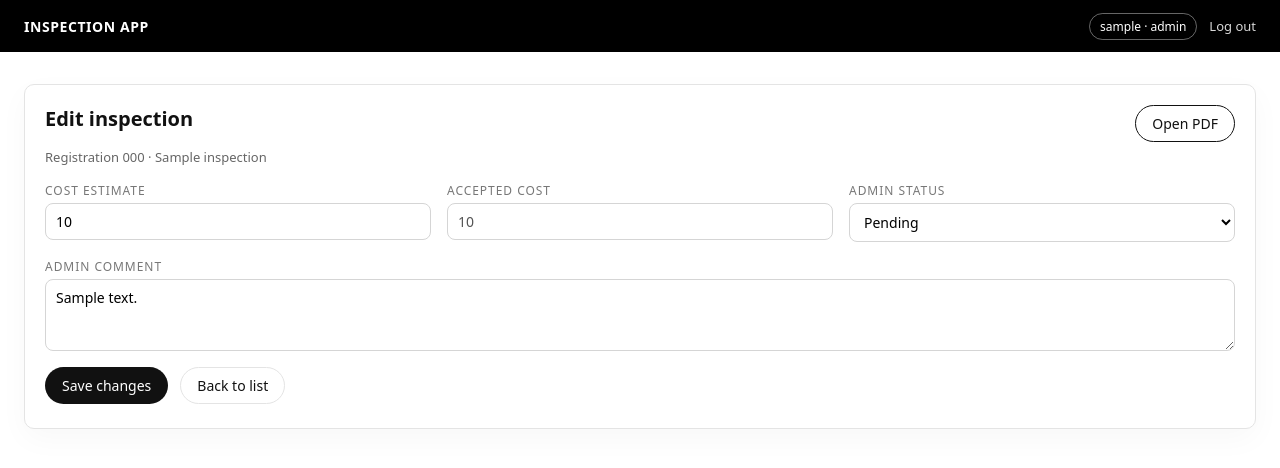
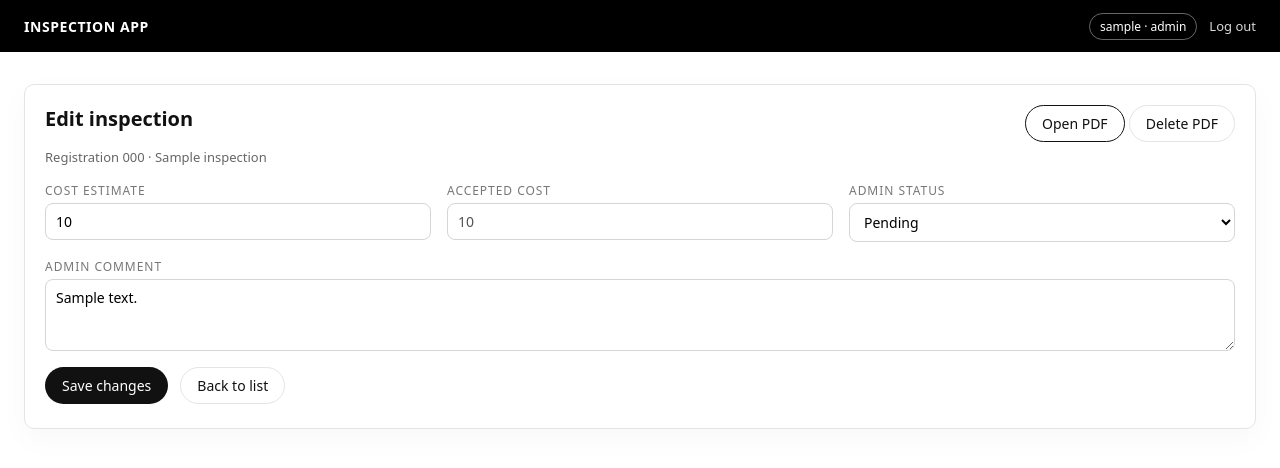
Before and after one commit to jakobtivell-cpu/inspection-app, a Flask app: page /inspection/1/edit in a window 1280 px wide. Shown: the top 468 px of the page. Run offline with Flask 3, Linux system fonts and the light colour scheme; the visitor is signed in with stand-in values (Sample User, id 1); tables that the repository leaves empty hold one stand-in row (values such as "Sample post").

Commit message:
Hide deleted PDFs from inspection list

```diff
--- a/app.py
+++ b/app.py
@@ -1,8 +1,18 @@
 import os
+from io import BytesIO
 from datetime import datetime
 from functools import wraps
 
-from flask import Flask, render_template, request, redirect, url_for, send_from_directory, session, flash
+from flask import (
+    Flask,
+    flash,
+    redirect,
+    render_template,
+    request,
+    send_file,
+    session,
+    url_for,
+)
 from flask_sqlalchemy import SQLAlchemy
 from werkzeug.utils import secure_filename
 from sqlalchemy import or_, text, inspect
@@ -31,8 +41,8 @@ db = SQLAlchemy(app)
 ALLOWED_EXTENSIONS = {'pdf'}
 
 USERS = {
-    "admin": {"password": "admin123", "role": "admin"},
-    "approver": {"password": "approver123", "role": "reviewer"},
+    "admin": {"password": "#GladPippi28!", "role": "admin"},
+    "approver": {"password": "#GladPingvin12!", "role": "reviewer"},
 }
 
 ADMIN_STATUSES = ["Pending", "Awaiting approval", "Disputed", "Accepted"]
@@ -59,6 +69,7 @@ class Inspection(db.Model):
     registration_number = db.Column(db.String(50), nullable=False)
     dealer_name = db.Column(db.String(120), nullable=True)
     pdf_filename = db.Column(db.String(255), nullable=False)
+    pdf_data = db.Column(db.LargeBinary, nullable=True)
     cost_estimate = db.Column(db.Integer, nullable=True)
     accepted_cost = db.Column(db.Integer, nullable=True)
     status_admin = db.Column(db.String(30), default="Pending")
@@ -67,6 +78,16 @@ class Inspection(db.Model):
     comment_reviewer = db.Column(db.Text, nullable=True)
     created_at = db.Column(db.DateTime, default=datetime.utcnow)
     updated_at = db.Column(db.DateTime, default=datetime.utcnow, onupdate=datetime.utcnow)
+
+    @property
+    def pdf_file_path(self) -> str:
+        return os.path.join(app.config["UPLOAD_FOLDER"], self.pdf_filename)
+
+    @property
+    def has_pdf(self) -> bool:
+        if self.pdf_data:
+            return True
+        return os.path.exists(self.pdf_file_path)
 
 
 def ensure_inspection_columns():
@@ -82,12 +103,16 @@ def ensure_inspection_columns():
         if name not in existing_columns:
             ddl_statements.append(f"ALTER TABLE inspections ADD COLUMN {name} {ddl}")
 
+    dialect = db.engine.url.get_dialect().name
+    binary_type = "BYTEA" if dialect == "postgresql" else "BLOB"
+
     add_column("cost_estimate", "INTEGER")
     add_column("accepted_cost", "INTEGER")
     add_column("status_admin", "VARCHAR(30) DEFAULT 'Pending'")
     add_column("status_reviewer", "VARCHAR(20) DEFAULT 'Pending'")
     add_column("comment_admin", "TEXT")
     add_column("comment_reviewer", "TEXT")
+    add_column("pdf_data", binary_type)
 
     if ddl_statements:
         with db.engine.begin() as conn:
@@ -168,12 +193,15 @@ def upload_inspection():
         timestamp = datetime.utcnow().strftime("%Y%m%d%H%M%S")
         filename = f"{timestamp}_{filename}"
         file_path = os.path.join(app.config["UPLOAD_FOLDER"], filename)
-        file.save(file_path)
+        file_bytes = file.read()
+        with open(file_path, "wb") as f:
+            f.write(file_bytes)
 
         inspection = Inspection(
             registration_number=registration_number,
             dealer_name=dealer_name or None,
             pdf_filename=filename,
+            pdf_data=file_bytes,
             status_admin="Pending",
             status_reviewer="Pending",
         )
@@ -256,11 +284,46 @@ def update_accepted_cost(inspection_id: int):
 @login_required
 def view_pdf(inspection_id: int):
     inspection = Inspection.query.get_or_404(inspection_id)
-    return send_from_directory(
-        app.config["UPLOAD_FOLDER"],
-        inspection.pdf_filename,
-        as_attachment=False
-    )
+    if inspection.pdf_data:
+        return send_file(
+            BytesIO(inspection.pdf_data),
+            mimetype="application/pdf",
+            download_name=inspection.pdf_filename,
+            as_attachment=False,
+        )
+
+    if os.path.exists(inspection.pdf_file_path):
+        with open(inspection.pdf_file_path, "rb") as f:
+            data = f.read()
+        inspection.pdf_data = data
+        db.session.commit()
+        return send_file(
+            BytesIO(data),
+            mimetype="application/pdf",
+            download_name=inspection.pdf_filename,
+            as_attachment=False,
+        )
+
+    flash("PDF file could not be found", "error")
+    return redirect(url_for("list_inspections"))
+
+
+@app.route("/inspection/<int:inspection_id>/delete_pdf", methods=["POST"])
+@login_required
+def delete_pdf(inspection_id: int):
+    inspection = Inspection.query.get_or_404(inspection_id)
+    if session.get("role") != "admin":
+        flash("Only admin can delete PDFs", "error")
+        return redirect(url_for("edit_inspection", inspection_id=inspection.id))
+
+    if os.path.exists(inspection.pdf_file_path):
+        os.remove(inspection.pdf_file_path)
+
+    inspection.pdf_data = None
+    db.session.commit()
+
+    flash("PDF deleted", "success")
+    return redirect(url_for("edit_inspection", inspection_id=inspection.id))
 
 
 if __name__ == "__main__":
--- a/templates/edit_inspection.html
+++ b/templates/edit_inspection.html
@@ -10,9 +10,18 @@
         </p>
       </div>
       <div>
-        <a href="{{ url_for('view_pdf', inspection_id=inspection.id) }}" class="btn-secondary" target="_blank">
-          Open PDF
-        </a>
+        {% if inspection.has_pdf %}
+          <a href="{{ url_for('view_pdf', inspection_id=inspection.id) }}" class="btn-secondary" target="_blank">
+            Open PDF
+          </a>
+        {% else %}
+          <span class="btn-secondary disabled" aria-disabled="true" title="No PDF available">Open PDF</span>
+        {% endif %}
+        {% if role == 'admin' %}
+          <form method="post" action="{{ url_for('delete_pdf', inspection_id=inspection.id) }}" style="display:inline" onsubmit="return confirm('Delete the PDF permanently?');">
+            <button type="submit" class="btn-ghost">Delete PDF</button>
+          </form>
+        {% endif %}
       </div>
     </div>
 
```
Also changed, not shown: templates/dashboard.html (+7 -3 lines).
